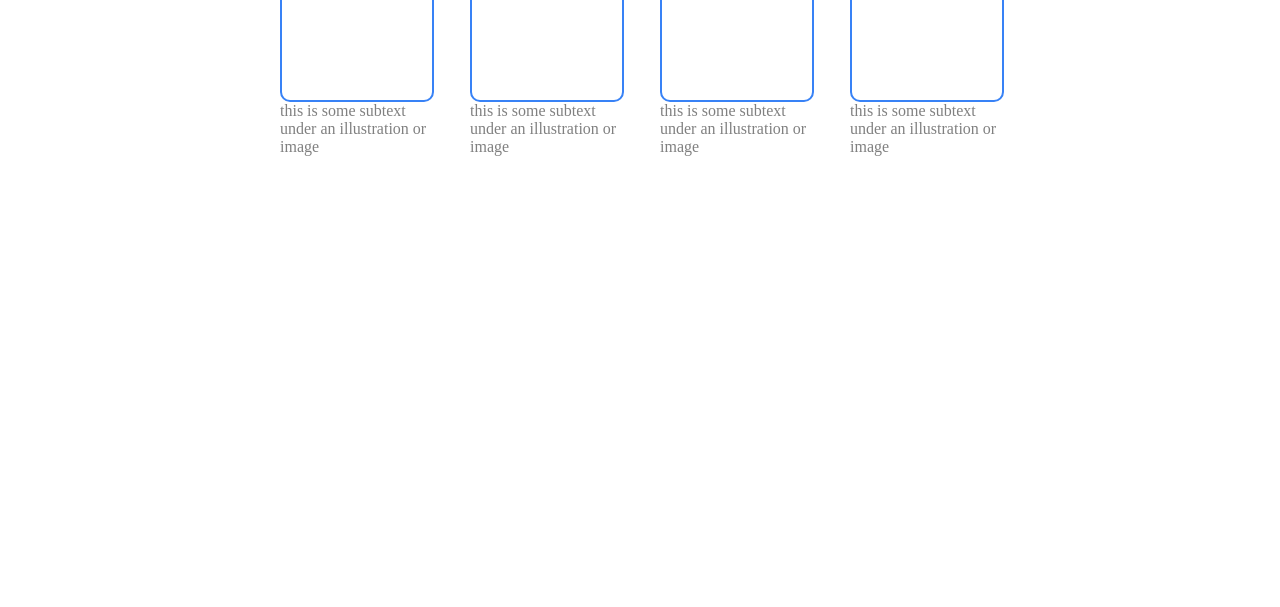
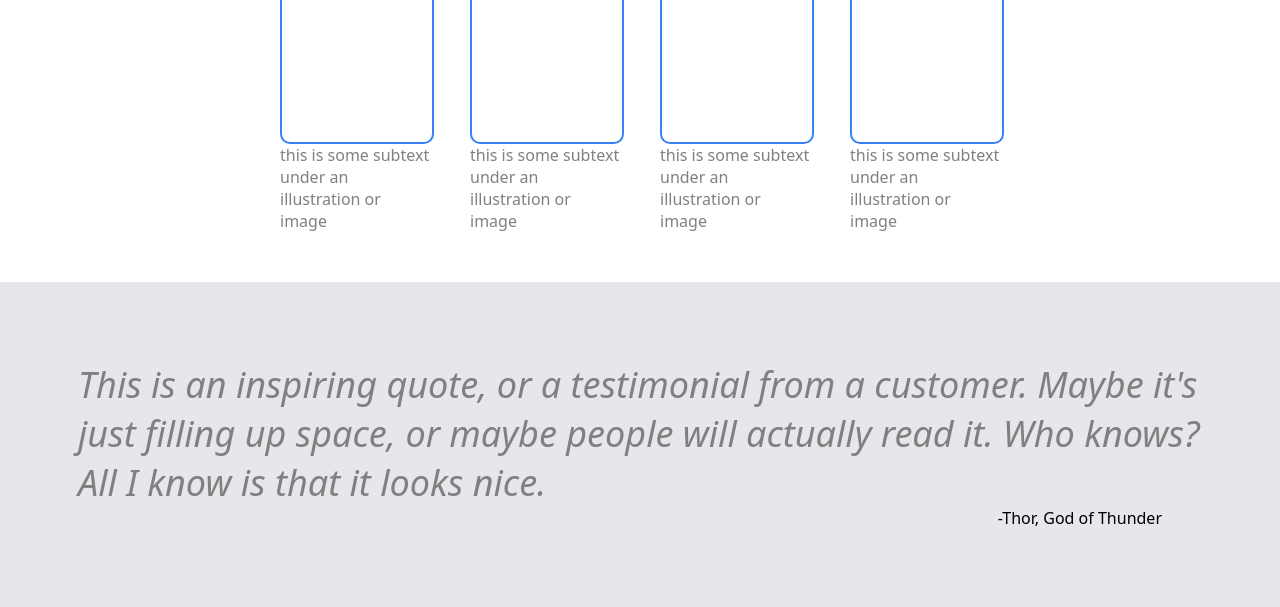
Before and after one commit to Bilalvol1/landing_page, a plain HTML site: page index.html in a window 1280 px wide. Shown: the part 493-1100 px from the top of the page. Before the commit the page ends 800 px from the top, so only its background shows below. Drawn offline with Linux system fonts and the light colour scheme.

Commit message:
Add quote

```diff
--- a/index.html
+++ b/index.html
@@ -47,6 +47,13 @@
         </div>
     </div>
 
+    <div class="quote-container">
+        <div class="quote">This is an inspiring quote, or a testimonial from a customer. Maybe it's just filling up space,
+            or maybe people will actually read it. Who knows? All I know is that it looks nice.
+        </div>
+        <div class="thor">-Thor, God of Thunder</div>
+    </div>
+
 
 
 </body>
--- a/style.css
+++ b/style.css
@@ -1,5 +1,6 @@
 body {
     margin: 0;
+    font-family: system-ui, -apple-system, BlinkMacSystemFont, 'Segoe UI', Roboto, Oxygen, Ubuntu, Cantarell, 'Open Sans', 'Helvetica Neue', sans-serif;
 }
 
 .hero {
@@ -70,6 +71,7 @@ button {
     justify-content: center;
     gap: 40px;
     color: grey;
+    padding-bottom: 50px;
 }
 
 .box {
@@ -82,3 +84,21 @@ button {
 .random {
     width: 150px;
 }
+
+.quote-container {
+    background-color: #E5E7EB;
+    display: flex;
+    flex-direction: column;
+    padding: 78px;
+}
+
+.quote {
+    font-size: 36px;
+    font-style: italic;
+    color: grey;
+}
+
+.thor {
+    align-self: flex-end;
+    margin-right: 40px;
+}
```
